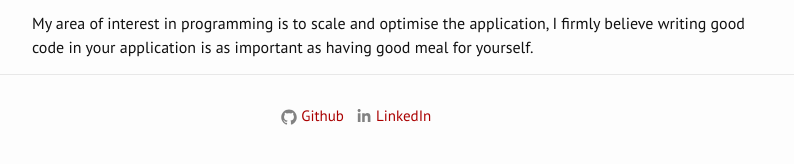
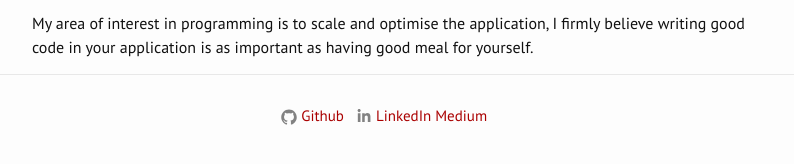
Before and after one commit to arvindmehra/arvindmehra.github.io, a Jekyll site: the page built from index.html, in a window 1280 px wide. Shown: the part 416-580 px from the top of the page, without its empty margins (238-1032 px from the left). Built offline with Jekyll 4.4.1, drawn with Linux system fonts in a browser that asks for light colours; nearby versions of some CDN libraries; the list of posts is cut into pages by our own code.

Commit message:
Update footer.html

```diff
--- a/_includes/footer.html
+++ b/_includes/footer.html
@@ -36,6 +36,12 @@
         <span class="username">LinkedIn</span>
       </a>
 
+      <a href="https://medium.com/@arvind490/web-development-piece-of-cake-3cb162c003d6?fbclid=IwAR2G_ICjhL1ZIZ5V30pvzvqYZ3rgh5Z8vmD4M3XAw36tzdUICvVY-OLkSFI">
+        <span class="icon icon--medium">
+
+        </span>
+        <span class="username">Medium</span></a>&nbsp;&nbsp;
+      </a>
 
 
 
```
